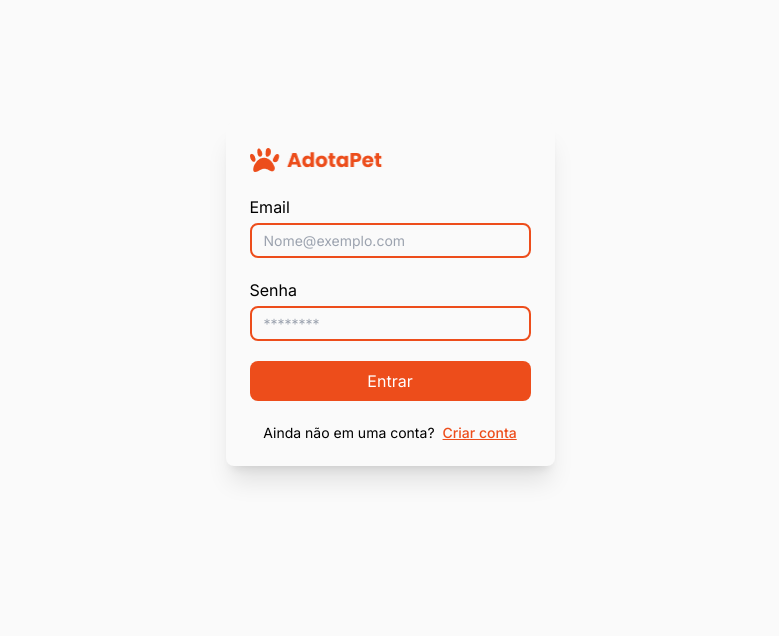
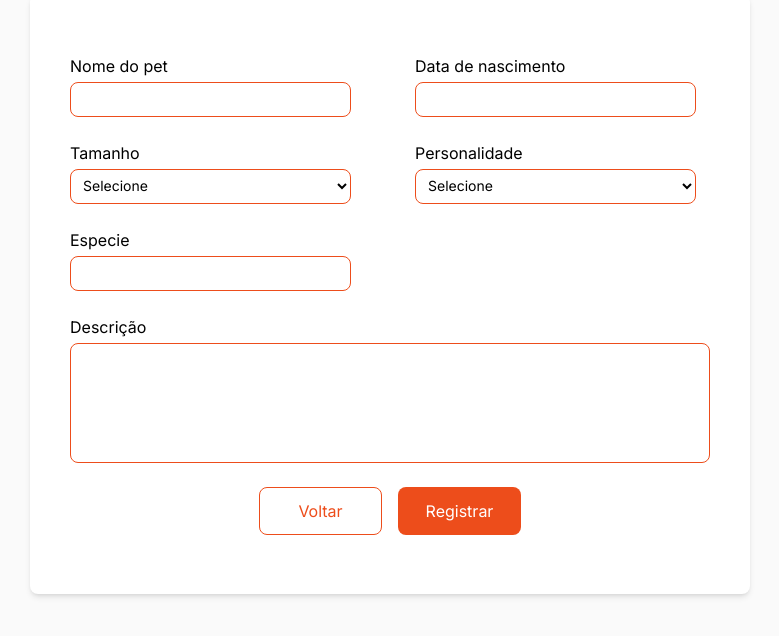
Before and after one commit to Renchs/sistema-pata-frontend, a React (Vite) app: page / in a window 1280 px wide. Shown: the part 106-742 px from the top of the page, without its empty margins (250-1029 px from the left). Built offline with nearby package versions, Linux system fonts and the light colour scheme.

Commit message:
feat: registro de pet

```diff
--- a/src/App.tsx
+++ b/src/App.tsx
@@ -1,11 +1,11 @@
-import { ModalLogin } from "./components/modalLogin";
+import { FormsPet } from "./components/forms-pet";
 
 export function App() {
 
   return (
     <>
-      <div className="flex w-full h-screen justify-center items-center">
-        <ModalLogin />
+      <div className="flex w-full bg-[#FAFAFA] h-screen justify-center items-center">
+        <FormsPet />
       </div>
     </>
   )
--- a/src/components/campoInput/index.tsx
+++ b/src/components/campoInput/index.tsx
@@ -14,7 +14,7 @@ export function CampoInput<T extends FieldValues>({nomeLabel, nomeRegistro, regi
   return (
       <div className="flex flex-col gap-1">
           <label>{nomeLabel}</label>
-          <input {...register(nomeRegistro, rules)} className="w-[281px] text-sm p-3 h-[35px] border-2 rounded-lg border-primary" type={type} placeholder={placeholder} />
+          <input {...register(nomeRegistro, rules)} max={200} className="w-[281px] text-sm p-3 h-[35px] border rounded-lg border-primary" type={type} placeholder={placeholder} />
           {error && <p className="text-xs w-[280px] text-red-500">{error.message}</p>}
       </div>
   )
--- /dev/null
+++ b/src/components/forms-pet/index.tsx
@@ -0,0 +1,94 @@
+import { useForm } from "react-hook-form";
+import { CampoInput } from "../campoInput";
+import { zodResolver } from "@hookform/resolvers/zod/src/zod.js";
+import { registroPet } from "../../schemas/petValidacao";
+
+
+
+interface IFormsPet {
+    nome: string;
+    especie: string;
+    data_nascimento: string;
+    descricao: string;
+    personalidade: "independente" | "calmo" | "brincalhao";
+    tamanho: "pequeno" | "medio" | "grande";
+}
+
+export function FormsPet() {
+    const { register, handleSubmit, formState: { errors } } = useForm<IFormsPet>({
+        resolver: zodResolver(registroPet)
+    });
+
+
+    const onSubmit = (data: IFormsPet) => {
+        console.log(data);
+    }
+
+    return (
+        <div className="w-[720px] h-[600px] flex flex-col gap-4 items-center justify-center shadow-md p-4 bg-white rounded-lg">
+
+            <form onSubmit={handleSubmit(onSubmit)} className="w-[640px] flex flex-col items-center gap-6">
+                <div className="flex w-full gap-16">
+                    <CampoInput
+                        nomeLabel="Nome do pet"
+                        nomeRegistro="nome"
+                        type="text"
+                        register={register}
+                        error={errors.nome}
+                    />
+                    <CampoInput
+                        nomeLabel="Data de nascimento"
+                        nomeRegistro="data_nascimento"
+                        type="text"
+                        register={register}
+                        error={errors.data_nascimento}
+                    />
+                </div>
+                <div className="flex w-full gap-16">
+                    <div className="flex flex-col gap-1">
+                        <label>Tamanho</label>
+                        <select {...register('tamanho')} className="w-[281px] text-sm h-[35px] border border-primary bg-white py-1 px-2 rounded-lg" id="tamanho" name="tamanho" defaultValue="">
+                            <option value="" disabled>
+                                Selecione
+                            </option>
+                            <option value="pequeno">Pequeno</option>
+                            <option value="medio">Médio</option>
+                            <option value="grande">Grande</option>
+                        </select>
+                        {errors.tamanho && <p className="text-xs w-[280px] text-red-500">{errors.tamanho.message}</p>}
+                    </div>
+                    <div className="flex flex-col gap-1">
+                        <label>Personalidade</label>
+                        <select {...register('personalidade')} className="w-[281px] text-sm h-[35px] border border-primary bg-white py-1 px-2 rounded-lg" id="personalidade" name="personalidade" defaultValue="">
+                            <option value="" disabled>
+                                Selecione
+                            </option>
+                            <option value="independente">Independente</option>
+                            <option value="calmo">Calmo</option>
+                            <option value="brincalhao">Brincalhão</option>
+                        </select>
+                        {errors.personalidade && <p className="text-xs w-[280px] text-red-500">{errors.personalidade.message}</p>}
+                    </div>
+                </div>
+                    <div className="flex items-start w-full">
+                        <CampoInput
+                            nomeLabel="Especie"
+                            nomeRegistro="especie"
+                            type="text"
+                            register={register}
+                            error={errors.especie}
+                        />
+                    </div>
+                <div className="flex flex-col gap-1">
+                    <label>Descrição</label>
+                    <textarea {...register('descricao')} className="w-[640px] text-sm p-3 h-[120px] border rounded-lg border-primary resize-none" required minLength={5} ></textarea>
+                    {errors.descricao && <p className="text-xs w-[280px] text-red-500">{ errors.descricao.message }</p>}
+                </div>
+                <div className="flex gap-4 w-full justify-center">
+                    <button className="w-[123px] h-12 border text-primary border-primary rounded-lg">Voltar</button>
+                    <button type="submit" className="w-[123px] h-12 bg-primary text-white rounded-lg">Registrar</button>
+                </div>
+            </form>
+        </div>
+    )
+}
--- a/src/index.css
+++ b/src/index.css
@@ -8,5 +8,4 @@
 
 * {
     font-family: "Inter", sans-serif;
-    background-color: #FAFAFA;
 }
--- /dev/null
+++ b/src/schemas/petValidacao.ts
@@ -0,0 +1,28 @@
+import { z } from "zod";
+
+export const nomePet = z.string().min(2, 'O nome deve ter pelo menos 2 caracteres').max(30, 'O nome do pet não pode ser superior a 30 caracteres');
+
+export const especiePet = z.string().min(3, 'A raça do pet deve ter pelo menos 3 caracteres').max(40, 'O limite e de 40 caracteres');
+
+export const descricaoPet = z.string().min(4, 'A descricao do pet deve ter pelo menos 4 caracteres').max(200, 'A descricao do pet deve ter menos de 200 caracteres');
+
+export const tamanhoPet = z.enum(['pequeno', 'medio', 'grande'], {
+    errorMap: () => ({ message: 'Por favor selecionar um tamanho válido.'})
+});
+
+export const personalidadePet = z.enum(['independente', 'calmo', 'brincalhao'], {
+    errorMap: () => ({ message: 'Por favor selecionar uma personalidade válida.'})
+});
+
+export const dataNascimentoPet = z.string().regex(/^\d{2}-\d{2}-\d{4}$/, 'O formato da data deve ser dia-mês-ano').length(10, 'A data deve ter exatamente 10 caracteres');
+
+
+
+export const registroPet = z.object({
+    nome: nomePet,
+    especie: especiePet,
+    tamanho: tamanhoPet,
+    personalidade: personalidadePet,
+    descricao: descricaoPet,
+    data_nascimento: dataNascimentoPet,
+})
```
